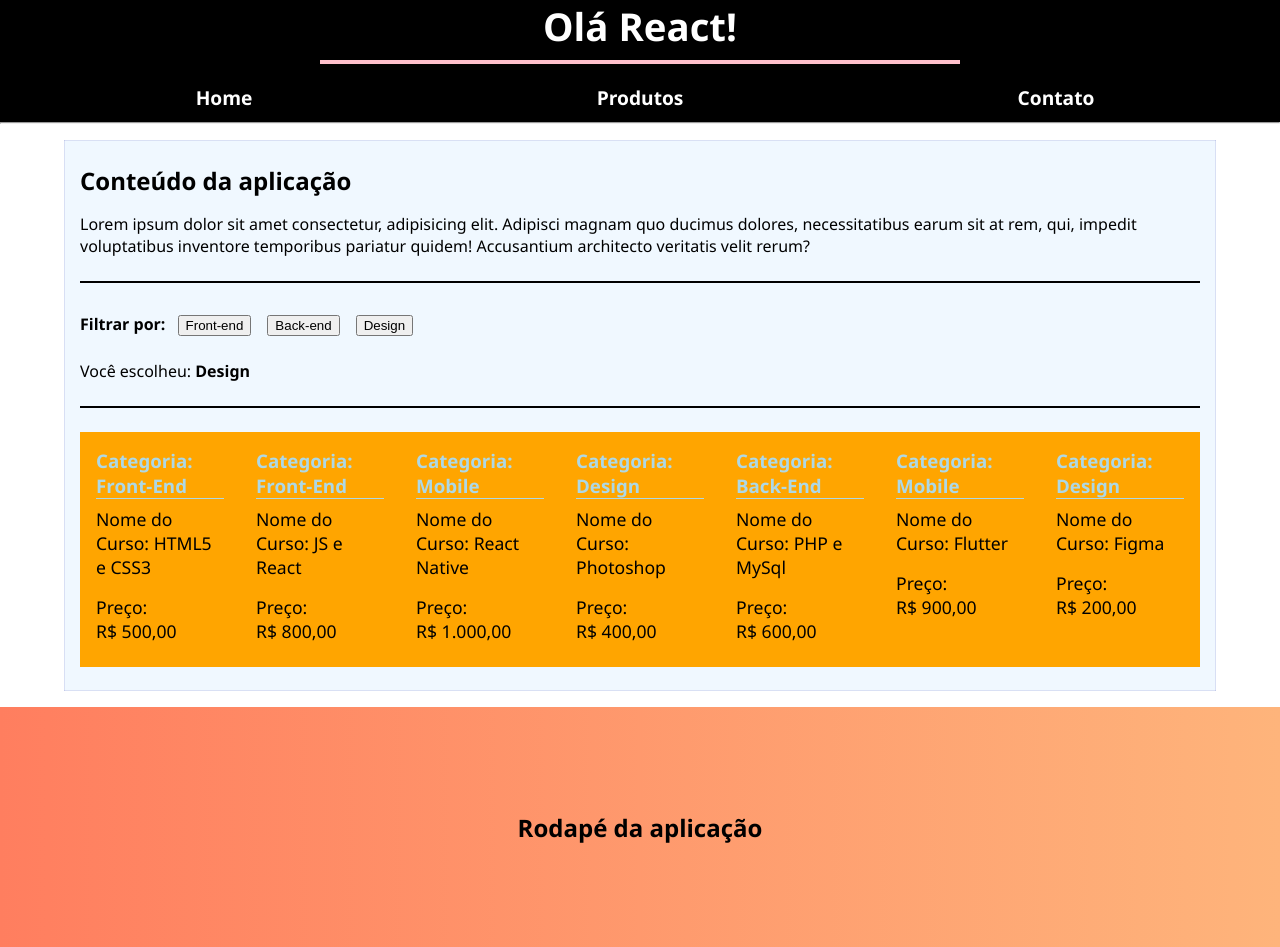
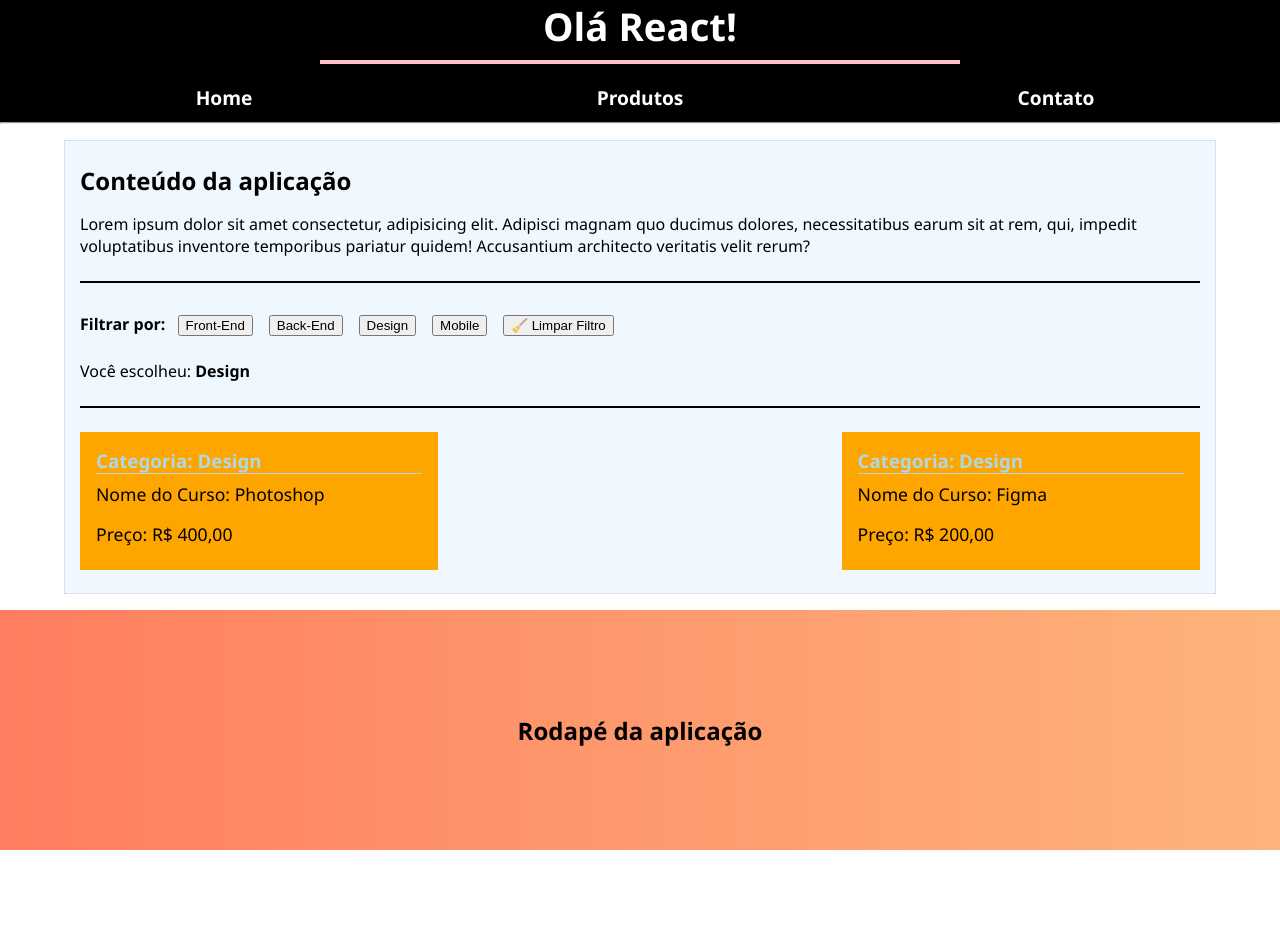
Before and after one commit to Edualvesilva/meu-app, a React (Vite) app: page / in a window 1280 px wide. Both pictures are taken after a click on the button "Design". After the commit the page ends 850 px from the top, so only its background shows below. Built offline with nearby package versions, Linux system fonts and the light colour scheme.

Commit message:
limpando Filtros

```diff
--- a/src/components/Conteudo.jsx
+++ b/src/components/Conteudo.jsx
@@ -16,6 +16,16 @@ function Conteudo() {
     setCategoria(categoriaSelecionada);
   };
 
+  const limparFiltro = (categorias) => {
+    setCategoria(null);
+  };
+
+  /* Gerando um novo array de cursos filtrados */
+  const cursosFiltrados = cursos.filter((curso) => {
+    /* Se o state categoria for igual a uma das categorias dos cursos, então será retornada a lista de cursos daquela categoria. Senão,será retornada lista completa devido ao state ser null (ou seja, =não há uma categoria para filtrar) */
+    return curso.categoria === categoria || categoria === null;
+  });
+
   return (
     <StyleMain>
       <h2>Conteúdo da aplicação</h2>
@@ -30,9 +40,13 @@ function Conteudo() {
       <div className="filtros">
         <p>
           <b>Filtrar por: </b>
-          <button onClick={aplicarFiltro}>Front-end</button>
-          <button onClick={aplicarFiltro}>Back-end</button>
+          <button onClick={aplicarFiltro}>Front-End</button>
+          <button onClick={aplicarFiltro}>Back-End</button>
           <button onClick={aplicarFiltro}>Design</button>
+          <button onClick={aplicarFiltro}>Mobile</button>
+          {categoria && (
+            <button onClick={limparFiltro}>🧹 Limpar Filtro</button>
+          )}
         </p>
 
         {/* Renderização Condicional o texto/tag/componente somente será renderizaso/exibido se o state categoria existir (ou seja,não é null,undefined,false) */}
@@ -44,7 +58,7 @@ function Conteudo() {
       </div>
 
       <div className="artigos">
-        {cursos.map((curso) => {
+        {cursosFiltrados.map((curso) => {
           return (
             <Artigo
               key={curso.id}
```
